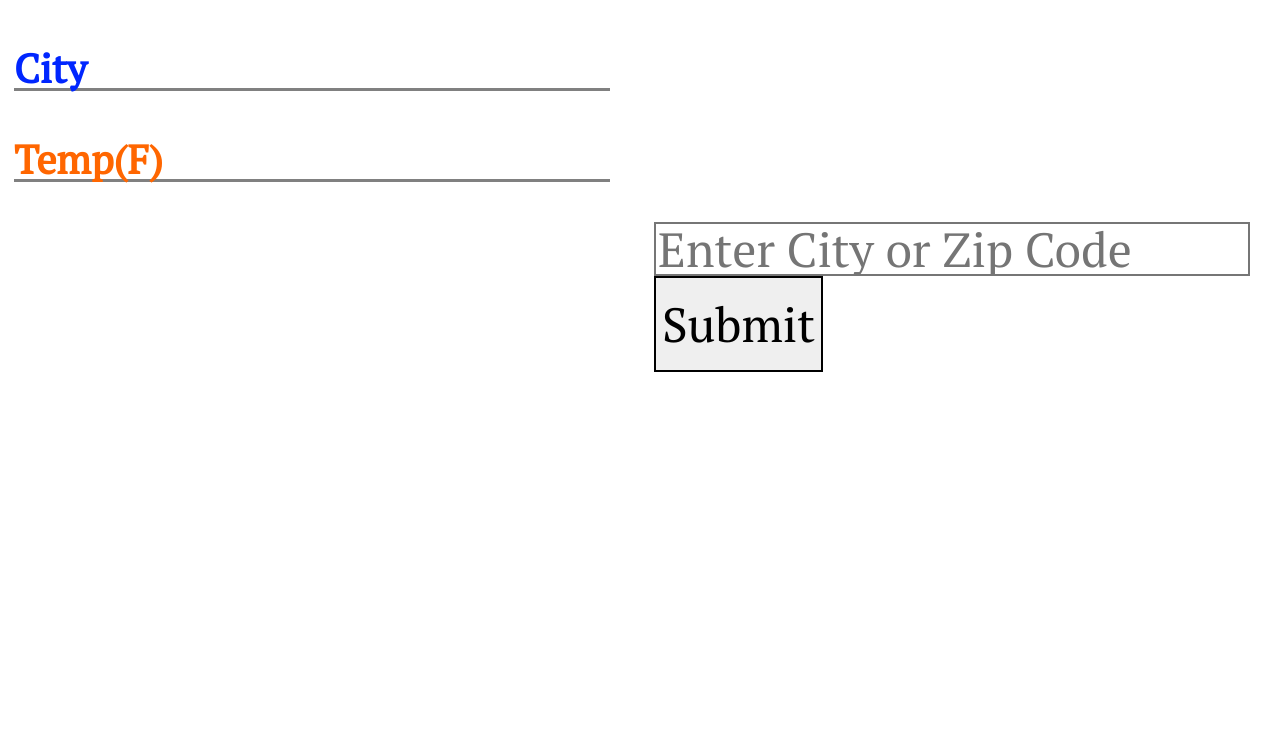
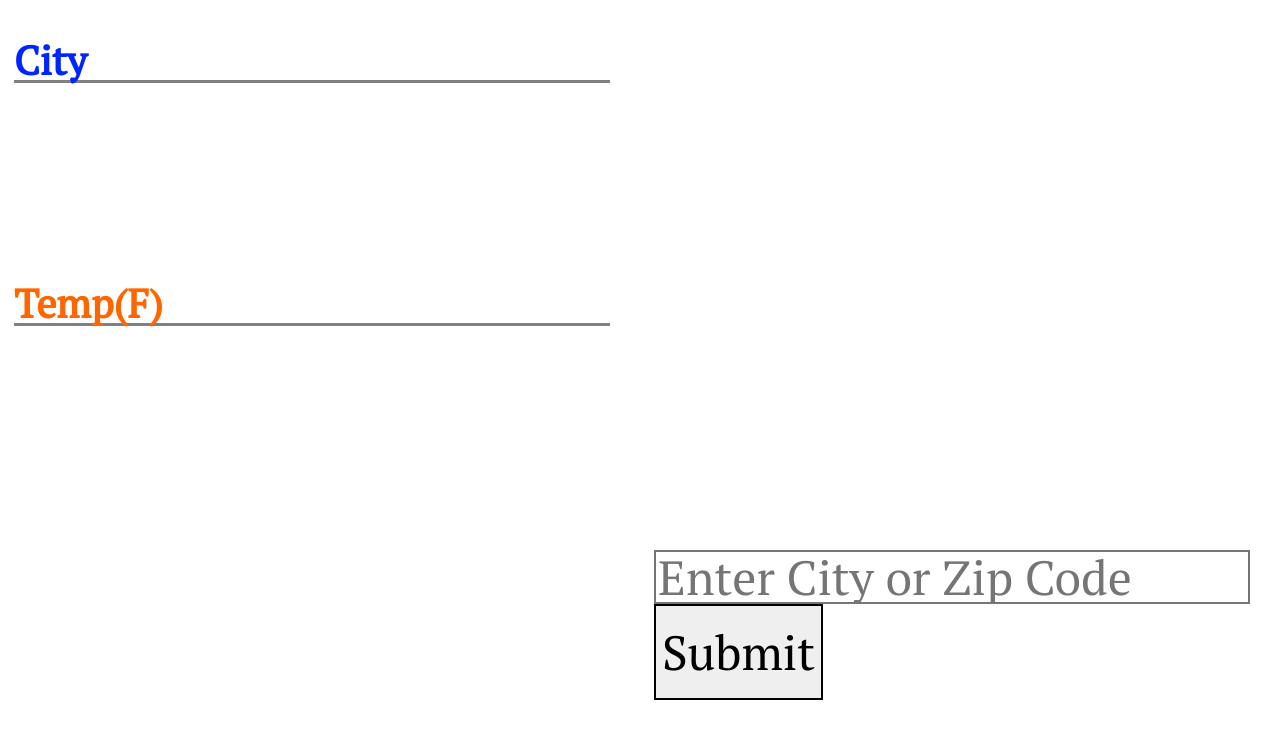
Before and after one commit to philkrause/weather-report, a website: page public/index.html in a window 1280 px wide. Shown: the top 738 px of the page. Drawn offline with Linux system fonts and the light colour scheme.

Commit message:
fixedPositioning

```diff
--- a/public/index.html
+++ b/public/index.html
@@ -13,9 +13,9 @@
       <section class="left"></section>
       <section class="mid">
         <h3>City</h3>
-        <div class="name"></div>
+        <div class="name">&nbsp;</div>
         <h3 class="tempF">Temp(F)</h3>
-        <div class="temp"></div>
+        <div class="temp">&nbsp;</div>
         <input class="zip-code" placeholder="Enter City or Zip Code" />
         <button class="submit-button">Submit</button>
       </section>
--- a/public/screen.css
+++ b/public/screen.css
@@ -32,6 +32,7 @@ h1{
 }
 
 h3 {
+  margin-top:2rem;
   font-size: 2.5rem;
   color: rgb(0, 38, 255);
   font-family: 'PT Serif', serif;
@@ -40,7 +41,7 @@ h3 {
   border-bottom-style:solid
 }
 .tempF {
-  margin-top:3rem;
+  margin-top:7rem;
   font-size: 2.5rem;
   color: rgb(255, 102, 0);
   font-family: 'PT Serif', serif;
@@ -50,6 +51,7 @@ h3 {
 }
 
 .zip-code {
+  margin-top:5rem;
   margin-left: 50vw;
   height: 3rem;
   font-size: 3rem;
@@ -69,6 +71,7 @@ h3 {
 }
 
 .name {
+  margin-top:1rem;
   font-size: 3rem;
   font-family: 'PT Serif', serif;
   color: rgb(140, 0, 255);
@@ -77,7 +80,7 @@ h3 {
 }
 
 .temp {
-  margin-top: 2rem;
+  margin-top: 5rem;
   font-size: 4rem;
   font-family: 'PT Serif', serif;
   color: rgb(0, 153, 255);
```
Also changed, not shown: package.json (+5 -3 lines), 1 other file.
